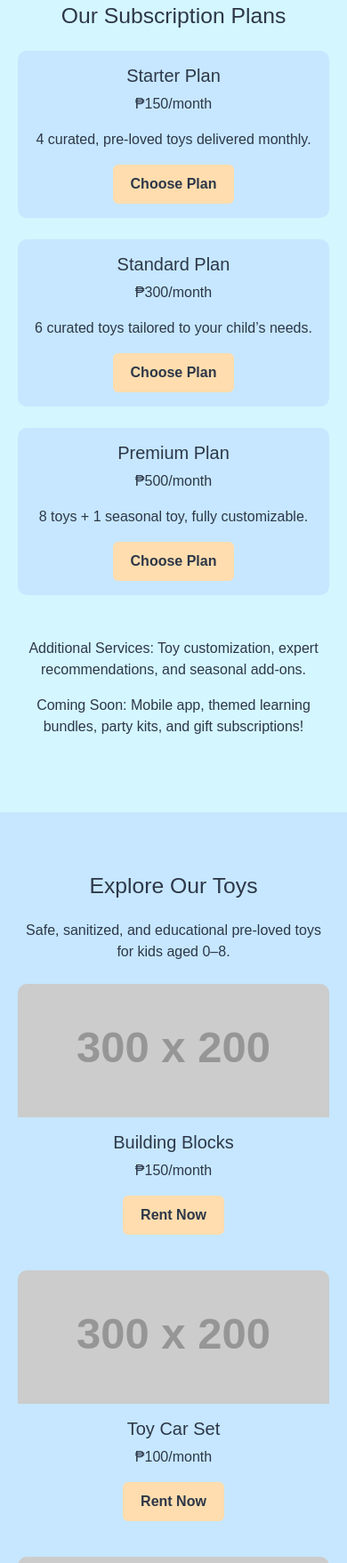
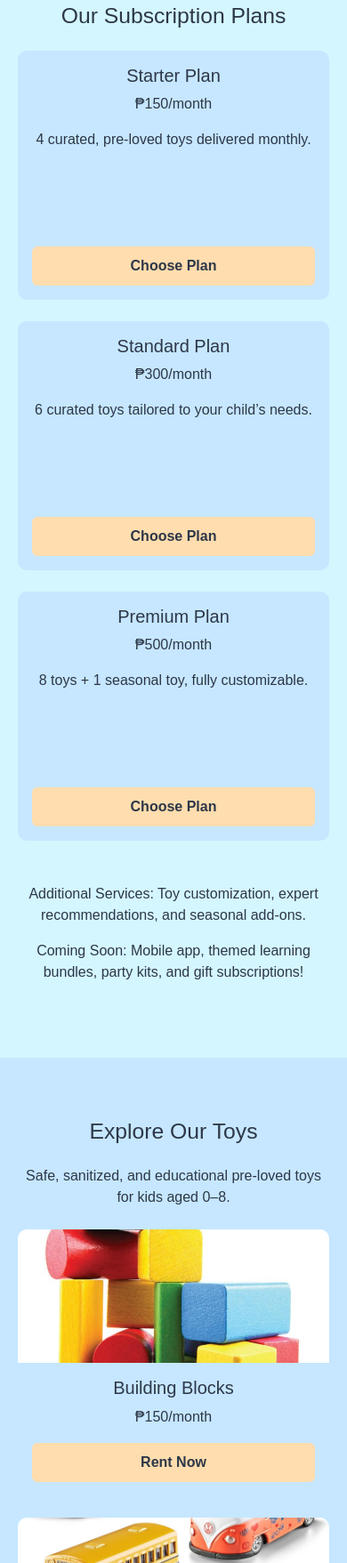
Before and after one commit to shazkun/SparkPlay-Rentals, a plain HTML site: page index.html in a window 390 px wide. Shown: the part 909-2666 px from the top of the page at 89% size. Drawn offline with nearby package versions, Linux system fonts and the light colour scheme; placeholder pictures from the web are drawn by us.

Commit message:
added images ang fix sizes

```diff
--- a/index.html
+++ b/index.html
@@ -1,51 +1,15 @@
-<script type="text/javascript">
-        var gk_isXlsx = false;
-        var gk_xlsxFileLookup = {};
-        var gk_fileData = {};
-        function filledCell(cell) {
-          return cell !== '' && cell != null;
-        }
-        function loadFileData(filename) {
-        if (gk_isXlsx && gk_xlsxFileLookup[filename]) {
-            try {
-                var workbook = XLSX.read(gk_fileData[filename], { type: 'base64' });
-                var firstSheetName = workbook.SheetNames[0];
-                var worksheet = workbook.Sheets[firstSheetName];
+<!DOCTYPE html>
+<html lang="en">
 
-                // Convert sheet to JSON to filter blank rows
-                var jsonData = XLSX.utils.sheet_to_json(worksheet, { header: 1, blankrows: false, defval: '' });
-                // Filter out blank rows (rows where all cells are empty, null, or undefined)
-                var filteredData = jsonData.filter(row => row.some(filledCell));
-
-                // Heuristic to find the header row by ignoring rows with fewer filled cells than the next row
-                var headerRowIndex = filteredData.findIndex((row, index) =>
-                  row.filter(filledCell).length >= filteredData[index + 1]?.filter(filledCell).length
-                );
-                // Fallback
-                if (headerRowIndex === -1 || headerRowIndex > 25) {
-                  headerRowIndex = 0;
-                }
-
-                // Convert filtered JSON back to CSV
-                var csv = XLSX.utils.aoa_to_sheet(filteredData.slice(headerRowIndex)); // Create a new sheet from filtered array of arrays
-                csv = XLSX.utils.sheet_to_csv(csv, { header: 1 });
-                return csv;
-            } catch (e) {
-                console.error(e);
-                return "";
-            }
-        }
-        return gk_fileData[filename] || "";
-        }
-        </script><!DOCTYPE html>
-<html lang="en">
 <head>
     <meta charset="UTF-8">
     <meta name="viewport" content="width=device-width, initial-scale=1.0">
     <title>SparkPlay Rentals - Toy Rentals</title>
+    <link rel="icon" type="image/png" href="logo.png" />
     <link href="https://cdn.jsdelivr.net/npm/bootstrap@5.3.3/dist/css/bootstrap.min.css" rel="stylesheet">
     <link rel="stylesheet" href="styles.css">
 </head>
+
 <body>
     <!-- Navbar -->
     <nav class="navbar navbar-expand-lg fixed-top">
@@ -54,7 +18,8 @@
                 <img src="logo.png" alt="SparkPlay Rentals Logo" class="logo-img">
                 SparkPlay Rentals
             </a>
-            <button class="navbar-toggler" type="button" data-bs-toggle="collapse" data-bs-target="#navbarNav" aria-controls="navbarNav" aria-expanded="false" aria-label="Toggle navigation">
+            <button class="navbar-toggler" type="button" data-bs-toggle="collapse" data-bs-target="#navbarNav"
+                aria-controls="navbarNav" aria-expanded="false" aria-label="Toggle navigation">
                 <span class="navbar-toggler-icon"></span>
             </button>
             <div class="collapse navbar-collapse" id="navbarNav">
@@ -94,32 +59,32 @@
             <h2 class="text-center mb-4">Our Subscription Plans</h2>
             <div class="row">
                 <div class="col-md-4 mb-4">
-                    <div class="card plan-card text-center">
-                        <div class="card-body">
+                    <div class="card plan-card text-center h-100">
+                        <div class="card-body d-flex flex-column">
                             <h5 class="card-title">Starter Plan</h5>
                             <p class="card-text">₱150/month</p>
-                            <p>4 curated, pre-loved toys delivered monthly.</p>
-                            <a href="#" class="btn btn-custom">Choose Plan</a>
+                            <p class="flex-grow-1">4 curated, pre-loved toys delivered monthly.</p>
+                            <a href="#" class="btn btn-custom mt-auto">Choose Plan</a>
                         </div>
                     </div>
                 </div>
                 <div class="col-md-4 mb-4">
-                    <div class="card plan-card text-center">
-                        <div class="card-body">
+                    <div class="card plan-card text-center h-100">
+                        <div class="card-body d-flex flex-column">
                             <h5 class="card-title">Standard Plan</h5>
                             <p class="card-text">₱300/month</p>
-                            <p>6 curated toys tailored to your child’s needs.</p>
-                            <a href="#" class="btn btn-custom">Choose Plan</a>
+                            <p class="flex-grow-1">6 curated toys tailored to your child’s needs.</p>
+                            <a href="#" class="btn btn-custom mt-auto">Choose Plan</a>
                         </div>
                     </div>
                 </div>
                 <div class="col-md-4 mb-4">
-                    <div class="card plan-card text-center">
-                        <div class="card-body">
+                    <div class="card plan-card text-center h-100">
+                        <div class="card-body d-flex flex-column">
                             <h5 class="card-title">Premium Plan</h5>
                             <p class="card-text">₱500/month</p>
-                            <p>8 toys + 1 seasonal toy, fully customizable.</p>
-                            <a href="#" class="btn btn-custom">Choose Plan</a>
+                            <p class="flex-grow-1">8 toys + 1 seasonal toy, fully customizable.</p>
+                            <a href="#" class="btn btn-custom mt-auto">Choose Plan</a>
                         </div>
                     </div>
                 </div>
@@ -146,10 +111,15 @@
     <section id="about" class="about-section py-5 text-center animate-section">
         <div class="container d-flex flex-column justify-content-center align-items-center h-100">
             <h2>About SparkPlay Rentals</h2>
-            <p>Our mission is to provide accessible, eco-friendly, and enriching toy rental experiences that support parents and inspire children’s learning through play.</p>
-            <p><strong>Vision:</strong> To become the leading toy rental service in the Philippines, fostering early childhood development through sustainable play.</p>
-            <p><strong>Why Choose Us?</strong> We reduce toy waste, save you money, teach sustainability, and deliver age-appropriate, educational toys. Our small, dedicated team ensures clean, safe toys and excellent service.</p>
-            <p><strong>Socio-Economic Impact:</strong> We create local jobs, support toy donation drives, and partner with NGOs to bring play to underprivileged kids.</p>
+            <p>Our mission is to provide accessible, eco-friendly, and enriching toy rental experiences that support
+                parents and inspire children’s learning through play.</p>
+            <p><strong>Vision:</strong> To become the leading toy rental service in the Philippines, fostering early
+                childhood development through sustainable play.</p>
+            <p><strong>Why Choose Us?</strong> We reduce toy waste, save you money, teach sustainability, and deliver
+                age-appropriate, educational toys. Our small, dedicated team ensures clean, safe toys and excellent
+                service.</p>
+            <p><strong>Socio-Economic Impact:</strong> We create local jobs, support toy donation drives, and partner
+                with NGOs to bring play to underprivileged kids.</p>
         </div>
     </section>
 
@@ -165,6 +135,7 @@
                     <p><strong>Phone:</strong> +63 123 456 7890</p>
                 </div>
                 <div class="col-md-6">
+                    <div class="contact-form p-4">
                         <div class="mb-3">
                             <input type="text" class="form-control" placeholder="Name">
                         </div>
@@ -178,12 +149,14 @@
                     </div>
                 </div>
             </div>
+        </div>
     </section>
 
     <!-- Footer -->
     <footer class="text-center py-4 animate-section">
         <div class="container d-flex flex-column justify-content-center align-items-center h-100">
-            <p><strong>Corporate Social Responsibility:</strong> Monthly toy donation drives and partnerships with NGOs to support underprivileged children.</p>
+            <p><strong>Corporate Social Responsibility:</strong> Monthly toy donation drives and partnerships with NGOs
+                to support underprivileged children.</p>
             <p>© 2025 SparkPlay Rentals. All rights reserved.</p>
         </div>
     </footer>
@@ -191,4 +164,5 @@
     <script src="https://cdn.jsdelivr.net/npm/bootstrap@5.3.3/dist/js/bootstrap.bundle.min.js"></script>
     <script src="scripts.js"></script>
 </body>
+
 </html>
--- a/scripts.js
+++ b/scripts.js
@@ -1,10 +1,10 @@
 document.addEventListener('DOMContentLoaded', () => {
     // Populate toy list
     const toys = [
-        { name: 'Building Blocks', price: '₱150/month', img: 'https://via.placeholder.com/300x200?text=Blocks' },
-        { name: 'Toy Car Set', price: '₱100/month', img: 'https://via.placeholder.com/300x200?text=Cars' },
-        { name: 'Puzzle Board', price: '₱120/month', img: 'https://via.placeholder.com/300x200?text=Puzzle' },
-        { name: 'Doll House', price: '₱200/month', img: 'https://via.placeholder.com/300x200?text=Doll+House' }
+        { name: 'Building Blocks', price: '₱150/month', img: 'images/bblocks.jpg' },
+        { name: 'Toy Car Set', price: '₱100/month', img: 'images/tcars.jpg' },
+        { name: 'Puzzle Board', price: '₱120/month', img: 'images/puzzles.jpg' },
+        { name: 'Doll House', price: '₱200/month', img: 'images/dhouse.jpg' }
     ];
 
     const toyList = document.getElementById('toy-list');
--- a/styles.css
+++ b/styles.css
@@ -12,11 +12,13 @@ body {
     z-index: 1000;
 }
 
-.navbar-brand, .nav-link {
+.navbar-brand,
+.nav-link {
     color: #2D3748 !important;
 }
 
-.navbar-brand:hover, .nav-link:hover {
+.navbar-brand:hover,
+.nav-link:hover {
     color: #FFDDAE !important;
 }
 
@@ -26,7 +28,8 @@ body {
     margin-right: 10px;
 }
 
-section, footer {
+section,
+footer {
     min-height: 100vh;
     display: flex;
     flex-direction: column;
@@ -59,7 +62,13 @@ footer {
     background-color: #D4F6FF;
 }
 
-h1, h2, h3, h4, p, .card-title, .card-text {
+h1,
+h2,
+h3,
+h4,
+p,
+.card-title,
+.card-text {
     color: #2D3748;
 }
 
@@ -76,22 +85,47 @@ h1, h2, h3, h4, p, .card-title, .card-text {
     color: #2D3748;
 }
 
-.toy-card, .plan-card {
+.plan-card {
     background-color: #C6E7FF;
     border: none;
     border-radius: 10px;
     overflow: hidden;
     transition: transform 0.3s;
+    min-height: 300px;
 }
 
-.toy-card:hover, .plan-card:hover {
-    transform: scale(1.05);
+.plan-card .card-body {
+    min-height: 200px;
+    display: flex;
+    flex-direction: column;
+    justify-content: space-between;
+}
+
+.toy-card {
+    background-color: #C6E7FF;
+    border: none;
+    border-radius: 10px;
+    overflow: hidden;
+    transition: transform 0.3s;
+    min-height: 350px;
+}
+
+.toy-card .card-body {
+    min-height: 150px;
+    display: flex;
+    flex-direction: column;
+    justify-content: space-between;
 }
 
 .toy-card img {
     width: 100%;
     height: 200px;
     object-fit: cover;
+}
+
+.toy-card:hover,
+.plan-card:hover {
+    transform: scale(1.05);
 }
 
 .form-control {
@@ -103,6 +137,11 @@ h1, h2, h3, h4, p, .card-title, .card-text {
 .form-control::placeholder {
     color: #718096;
     opacity: 0.7;
+}
+
+.contact-form {
+    background-color: white;
+    border-radius: 10px;
 }
 
 /* Scroll Animation */
@@ -119,14 +158,38 @@ h1, h2, h3, h4, p, .card-title, .card-text {
 
 /* Responsive adjustments */
 @media (max-width: 768px) {
-    section, footer {
+
+    section,
+    footer {
         padding-top: 60px;
         min-height: 100vh;
     }
+
     .container {
         padding: 20px;
     }
+
     .toy-card img {
         height: 150px;
     }
+
+    .toy-card {
+        min-height: 300px;
+    }
+
+    .toy-card .card-body {
+        min-height: 120px;
+    }
+
+    .plan-card {
+        min-height: 280px;
+    }
+
+    .plan-card .card-body {
+        min-height: 180px;
+    }
+
+    .contact-form {
+        padding: 15px;
+    }
 }
```
Also changed, not shown: images/bblocks.jpg (added), images/dhouse.jpg (added), images/puzzles.jpg (added), images/tcars.jpg (added). Lines whose indentation alone changed are shown as unchanged.
